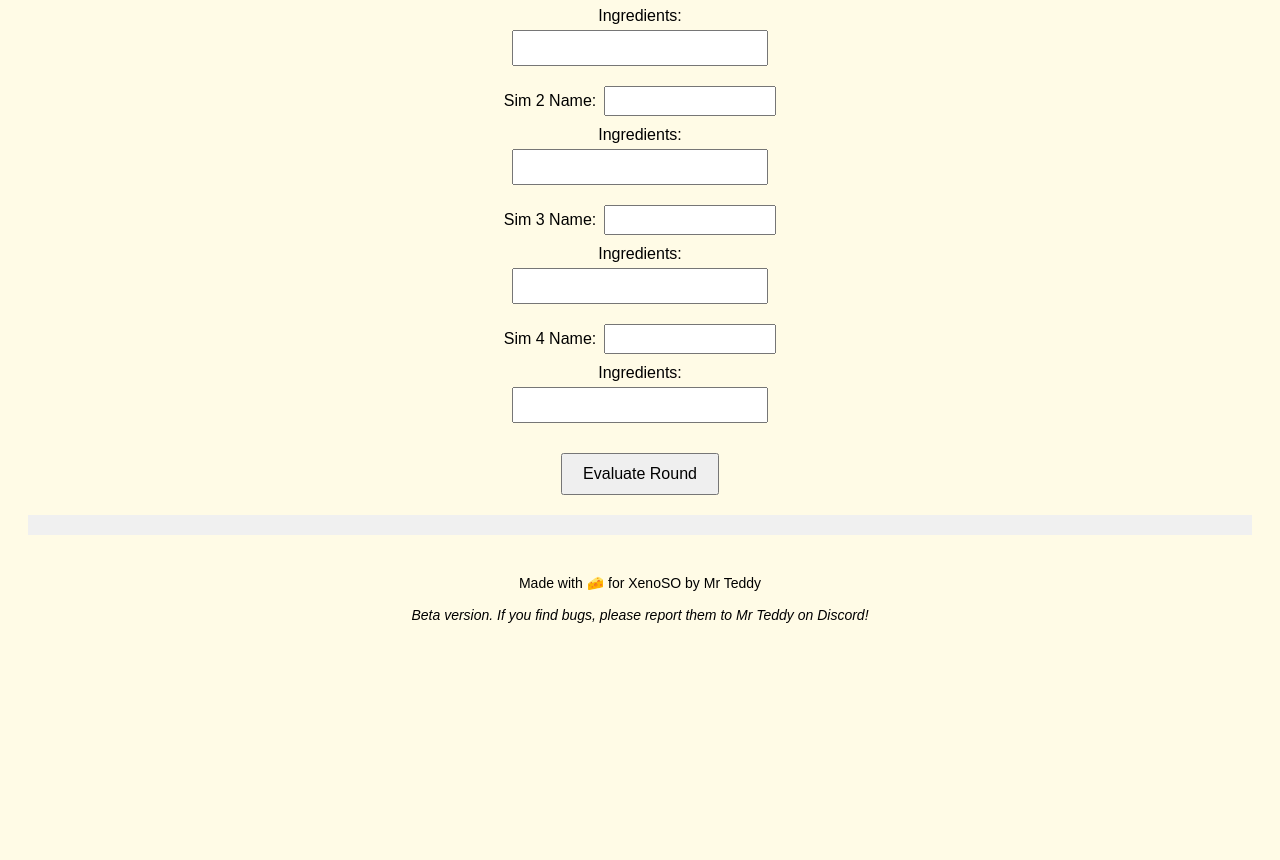
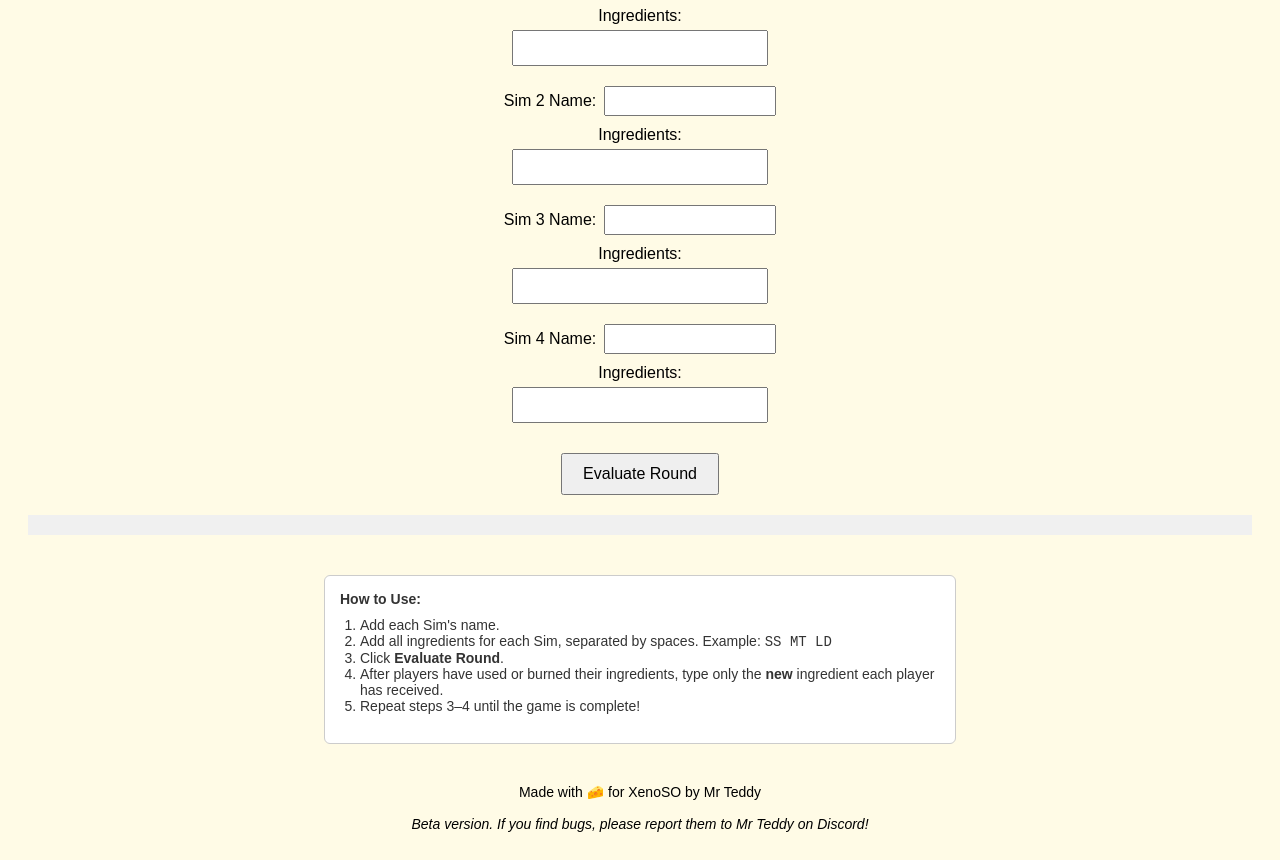
Before and after one commit to makinmagic/pizza, a plain HTML site: page index.html in a window 1280 px wide. Shown: the part 142-1002 px from the top of the page. Before the commit the page ends 800 px from the top, so only its background shows below. Drawn offline with Linux system fonts and the light colour scheme.

Commit message:
Update index.html

```diff
--- a/index.html
+++ b/index.html
@@ -291,6 +291,17 @@
   }
 </script>
 
+<div style="max-width: 600px; margin: 40px auto 0 auto; padding: 15px; background: #fff; border: 1px solid #ccc; border-radius: 6px; font-size: 14px; color: #333;">
+  <strong>How to Use:</strong>
+  <ol style="margin-top: 10px; padding-left: 20px; text-align: left;">
+    <li>Add each Sim's name.</li>
+    <li>Add all ingredients for each Sim, separated by spaces. Example: <code>SS MT LD</code></li>
+    <li>Click <strong>Evaluate Round</strong>.</li>
+    <li>After players have used or burned their ingredients, type only the <strong>new</strong> ingredient each player has received.</li>
+    <li>Repeat steps 3–4 until the game is complete!</li>
+  </ol>
+</div>
+
   <div style="text-align: center; margin-top: 40px; font-size: 14px;">
   Made with 🧀 for XenoSO by Mr Teddy<br><br>
   <em>Beta version. If you find bugs, please report them to Mr Teddy on Discord!</em>
```
